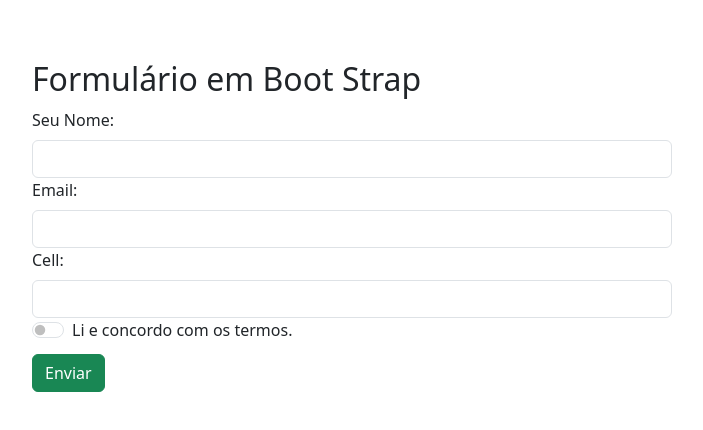
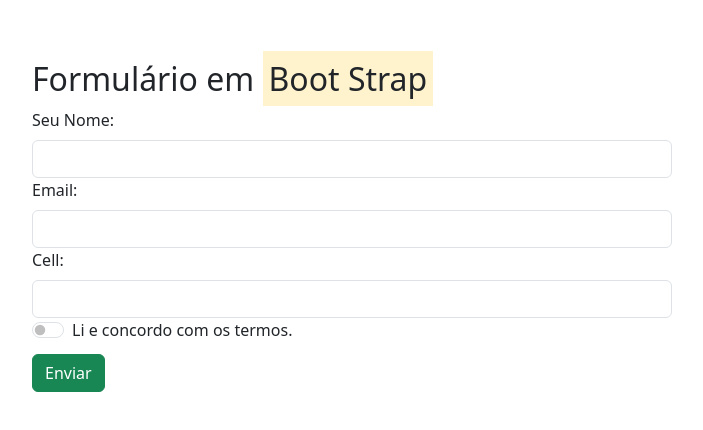
Before and after one commit to JaoVicy/Boot-Strap, a plain HTML site: page index.html in a window 1280 px wide. Shown: the whole page, without its empty margins (288-991 px from the left). Drawn offline with nearby package versions, Linux system fonts and the light colour scheme.

Commit message:
Add da tag mark no título

```diff
--- a/index.html
+++ b/index.html
@@ -9,7 +9,7 @@
 </head>
 <body>
     <div class="col">
-        <h2>Formulário em Boot Strap</h2>
+        <h2>Formulário em <mark>Boot Strap</mark></h2>
         <form id="form">
             <label class="form-label" for="name">Seu Nome:</label>
             <input class="form-control form-control-mg" type="text" id="name" name="name">
--- a/style.css
+++ b/style.css
@@ -10,3 +10,7 @@ button, h2{
     margin-top: 10px;
     margin-bottom: 10px;
 }
+
+mark{
+    background-color: rgb(rgb(78, 158, 255), rgb(201, 255, 201), rgb(183, 183, 193));
+}
```
